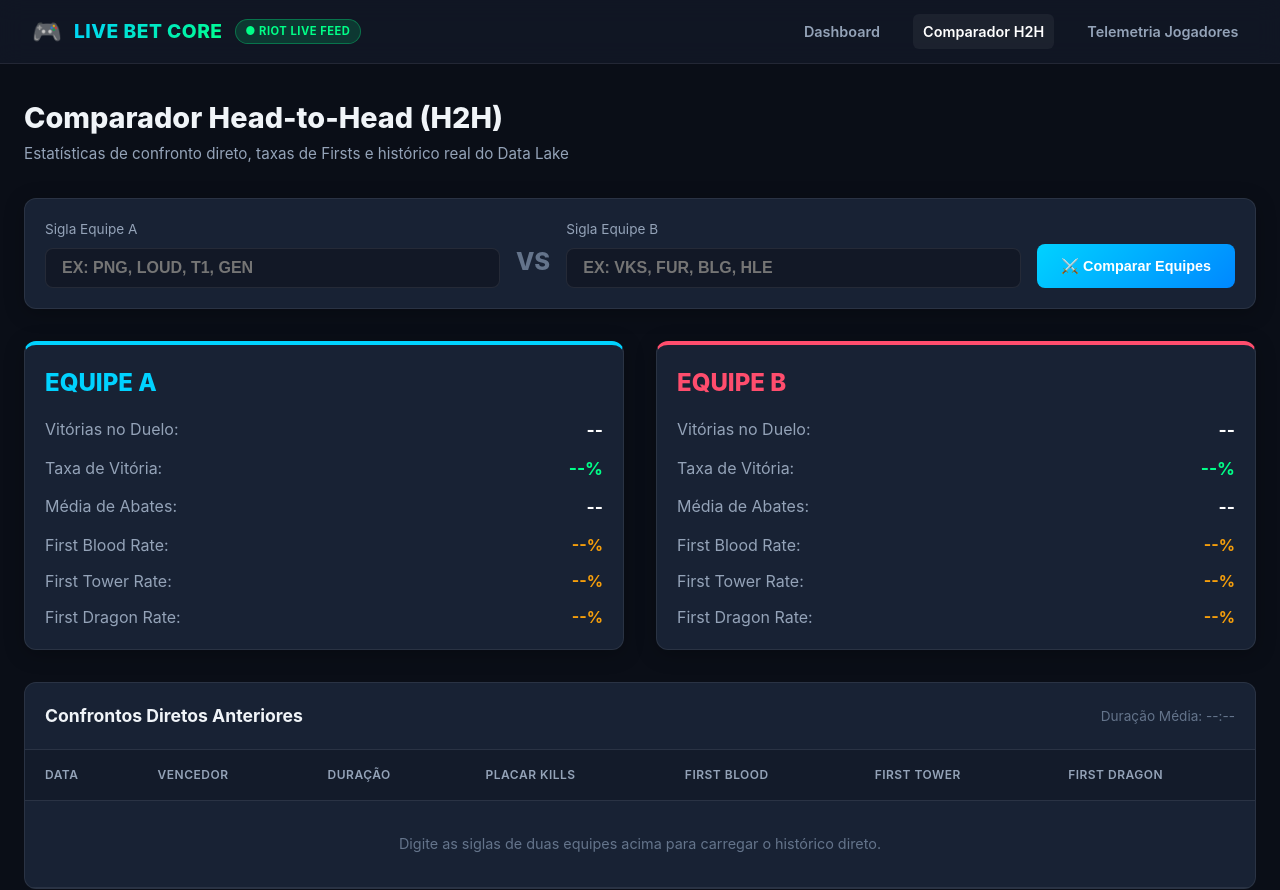
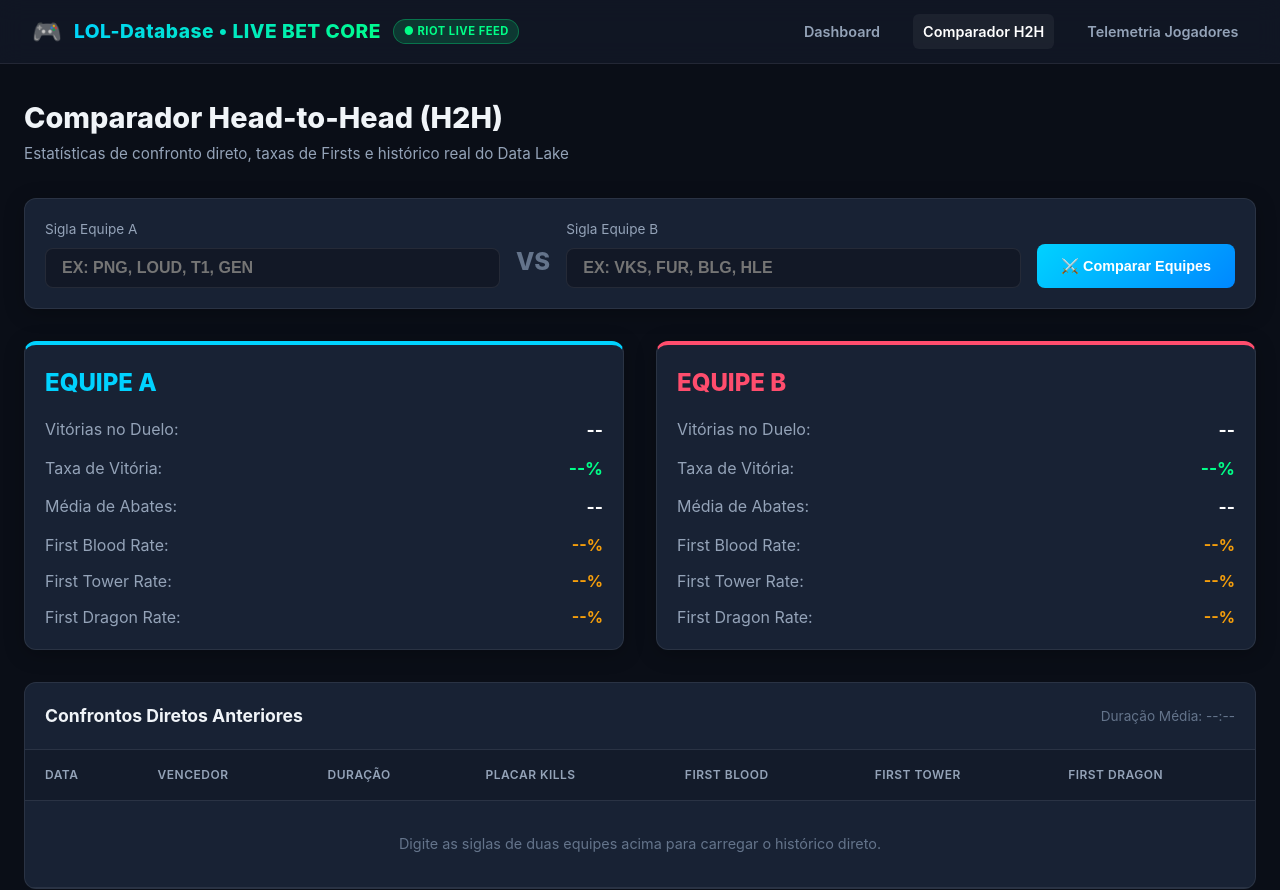
Before and after one commit to vctr42/LOL-Database, a website: page public/h2h.html in a window 1280 px wide. Shown: the top 890 px of the page. Drawn offline with Linux system fonts and the light colour scheme.

Commit message:
fix: update branding title in navbar to LOL-Database • LIVE BET CORE

```diff
--- a/public/h2h.html
+++ b/public/h2h.html
@@ -12,7 +12,7 @@
   <header class="navbar">
     <div class="nav-brand">
       <span style="font-size: 1.5rem;">🎮</span>
-      <span class="brand-title">LIVE BET CORE</span>
+      <span class="brand-title">LOL-Database • LIVE BET CORE</span>
       <span class="badge-live">● RIOT LIVE FEED</span>
     </div>
     <nav class="nav-links">
```
Also changed, not shown: public/index.html (+1 -1 lines), public/telemetry.html (+1 -1 lines).
